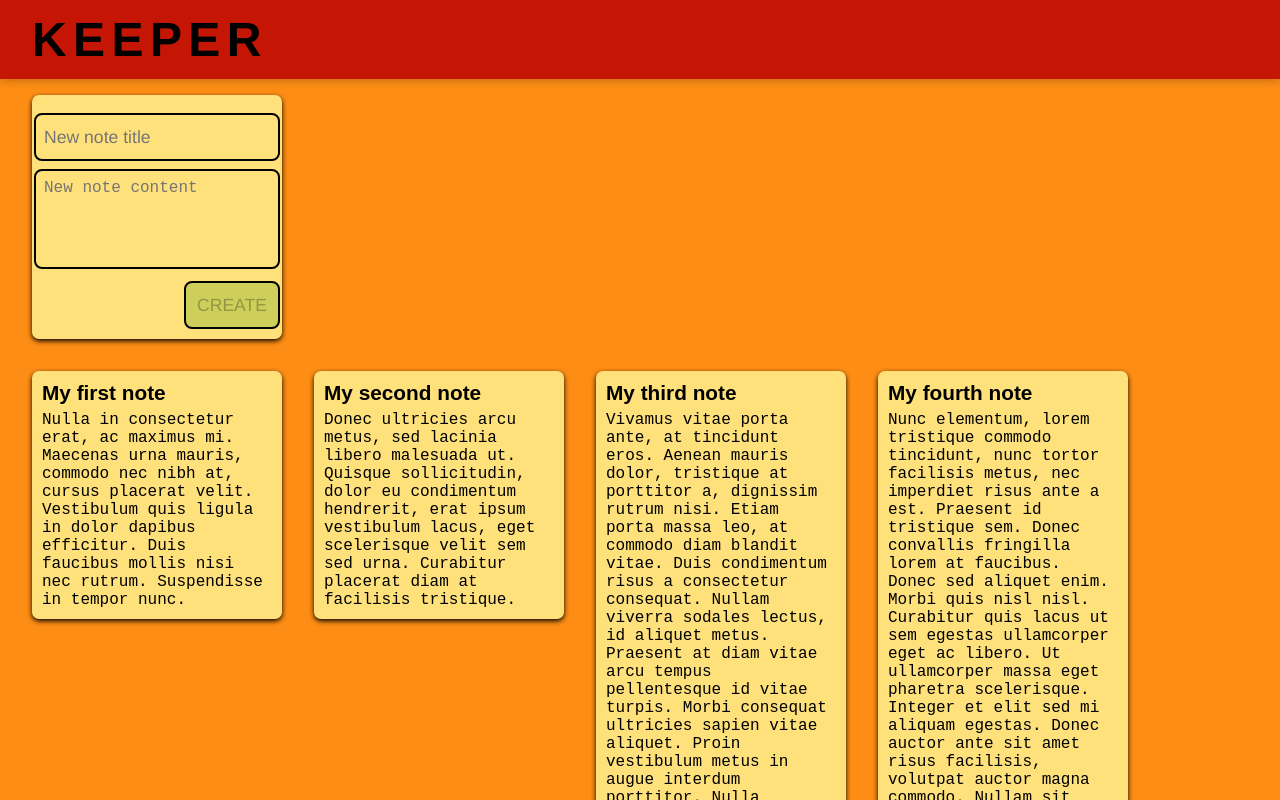
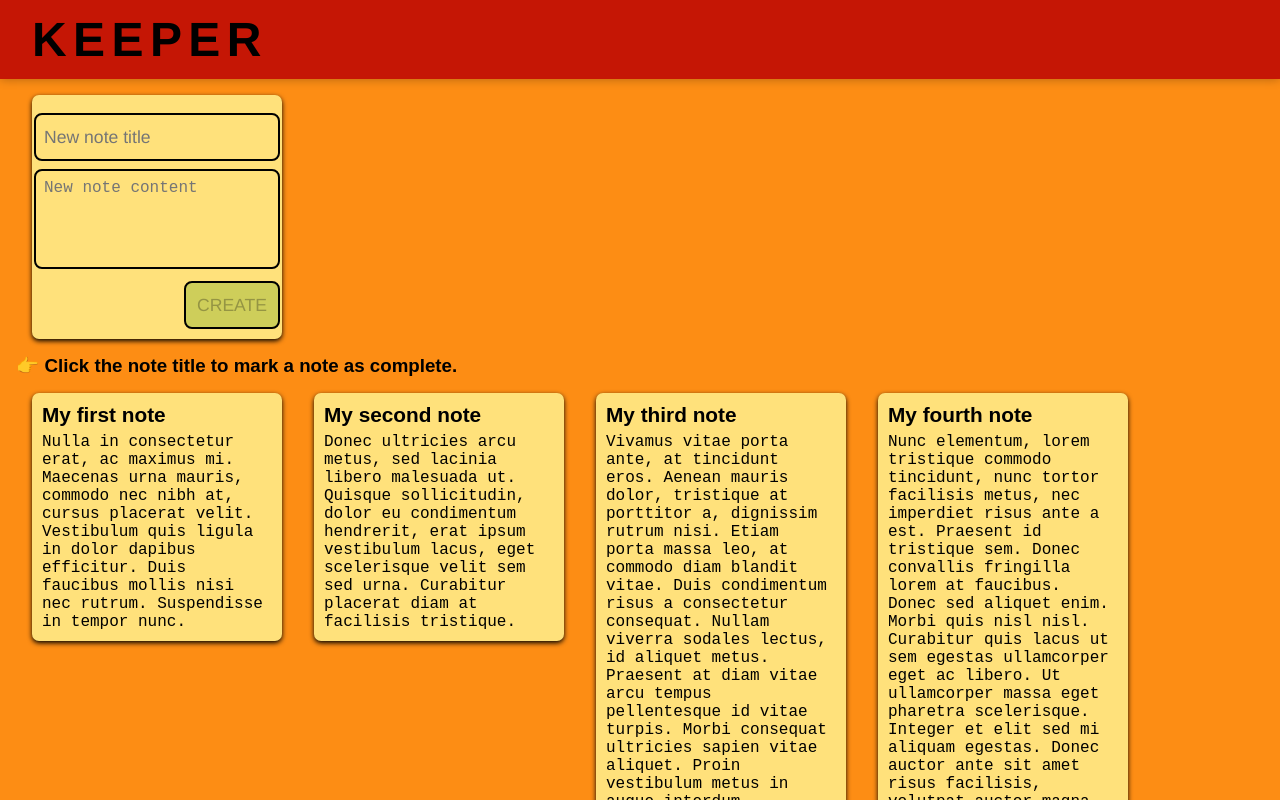
Before and after one commit to ewen-r/notie, a React (Create React App) app: page / in a window 1280 px wide. Shown: the top 800 px of the page. Built offline with nearby package versions, Linux system fonts and the light colour scheme.

Commit message:
Added note to user about marking a note completed.

```diff
--- a/src/components/Notes.jsx
+++ b/src/components/Notes.jsx
@@ -182,6 +182,9 @@ function Notes(props) {
       </div>
 
       <div className="noteItemsDiv">
+        <div>
+          <h3> 👉 Click the note title to mark a note as complete.</h3>
+        </div>
         {notesData.notesArray.map(n => renderNote(n))}
       </div>
     </div>
```
